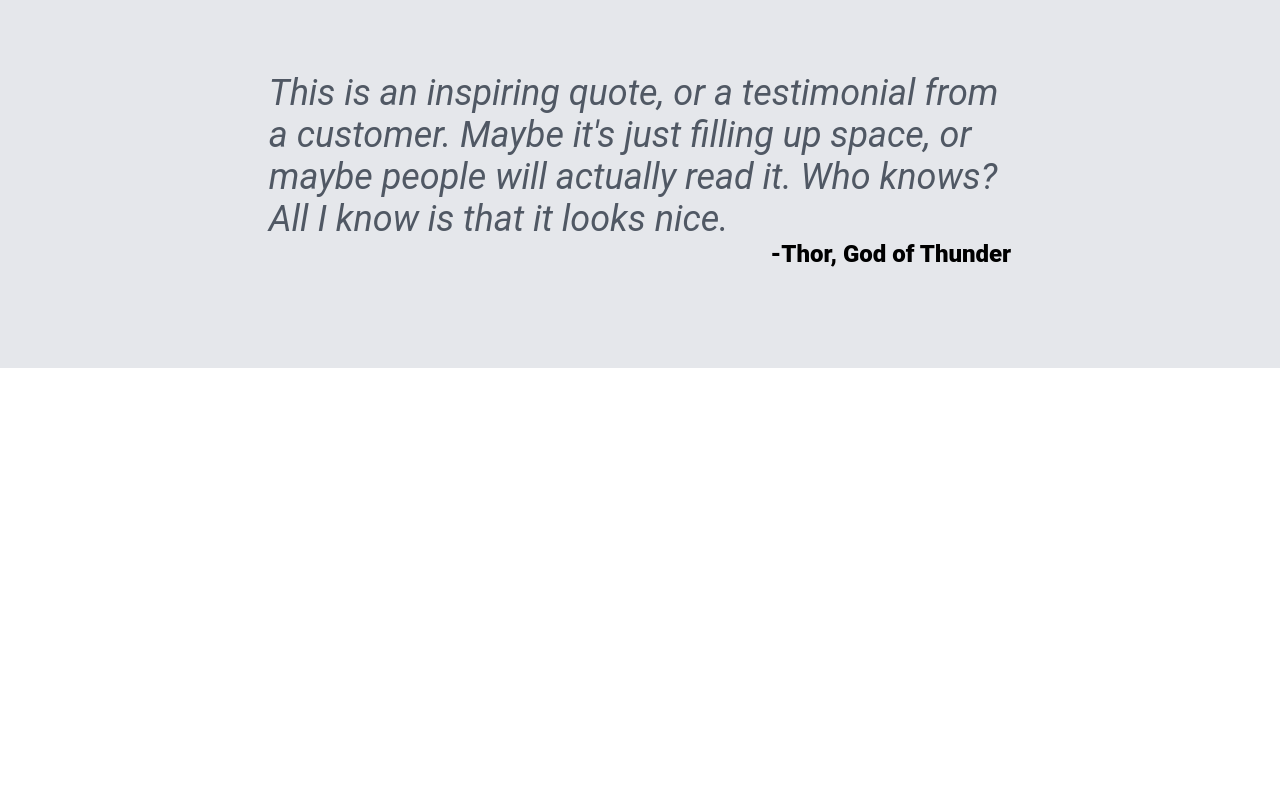
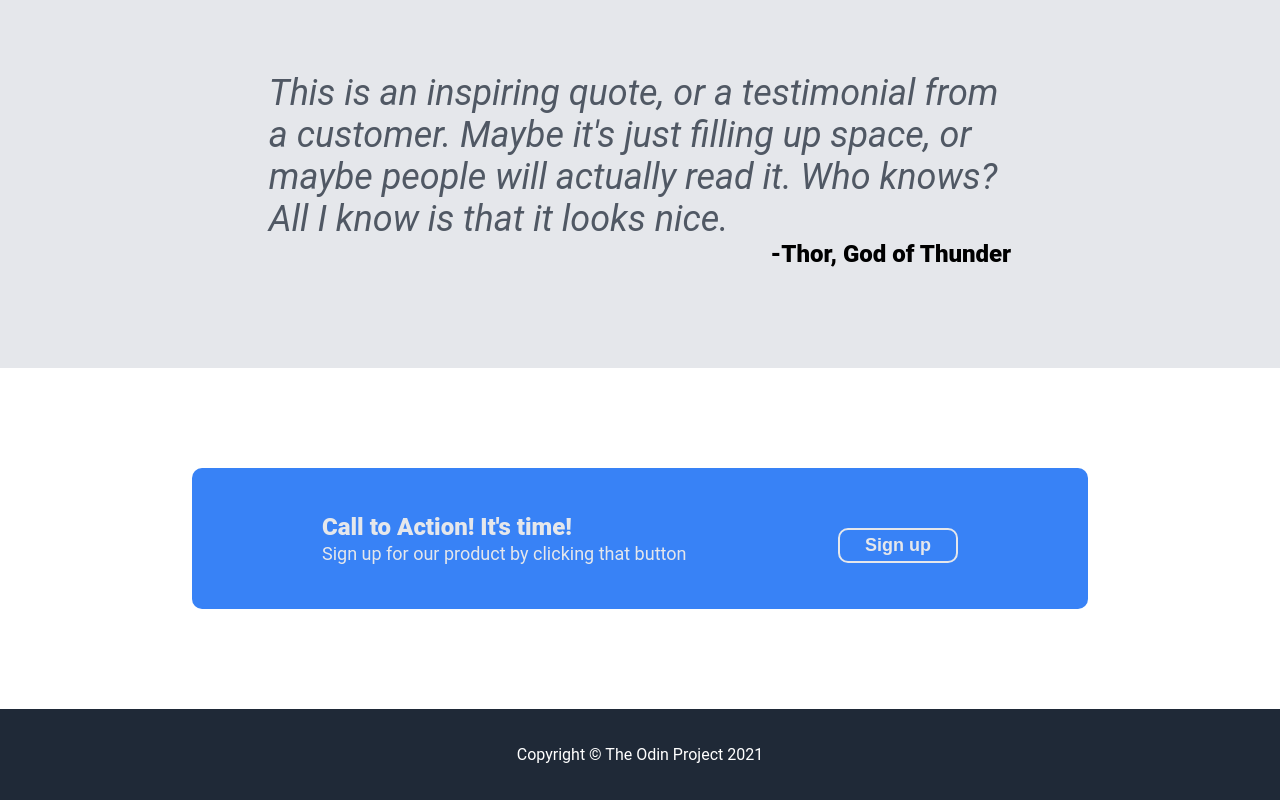
Before and after one commit to sk8rh8r7717/odin-landing-page, a plain HTML site: page index.html in a window 1280 px wide. Shown: the part 1047-1847 px from the top of the page. Before the commit the page ends 1415 px from the top, so only its background shows below. Drawn offline with Linux system fonts and the light colour scheme.

Commit message:
Completed odin-landing-page project

```diff
--- a/index.html
+++ b/index.html
@@ -54,5 +54,17 @@
             </div>
             <div class="author">-Thor, God of Thunder</div>
         </div>
+
+        <div class="call-to-action">
+            <div class="call-left">
+                <div class="call-title">Call to Action! It's time!</div>
+                <div class="call-text">Sign up for our product by clicking that button</div>
+            </div>
+            <button class="signup-call">Sign up</div>
+        </div>
+
+        <div class="footer">
+            <p>Copyright © The Odin Project 2021</p>
+        </div>
     </body>
 </html>
--- a/style.css
+++ b/style.css
@@ -137,6 +137,59 @@
 }
 
 
+.call-to-action {
+    margin-top: 100px;
+    margin-bottom: 100px;
+    margin-left: 15%;
+    margin-right: 15%;
+    border-radius: 10px;
+    background-color: #3882F6;
+    padding-left: 130px;
+    padding-right: 130px;
+    padding-top: 45px;
+    padding-bottom: 45px;
+    display: flex;
+    justify-content: space-between;
+}
+
+.call-title {
+    font-size: 24px;
+    color:#E5E7EB;
+    font-weight: 900;
+    margin-bottom: 2px;
+}
+
+.call-text {
+    color:#E5E7EB;
+    font-size: 18px;
+}
+
+.signup-call {
+    margin-top: 15px;
+    border-radius: 10px;
+    width: 120px;
+    height: 35px;
+    background-color: #3882F6;
+    color: #E5E7EB;
+    font-size: 18px;
+    font-weight: 700;
+    border: 2.5px;
+    border-style: solid;
+    border-color: #E5E7EB;
+}
+
+
+.footer {
+    background-color: #1f2937;
+    padding: 20px;
+    display: flex;
+    justify-content: center;
+    align-items: center;
+}
+
+.footer > p {
+    color: white;
+}
 
 body{
     margin: 0;
```
